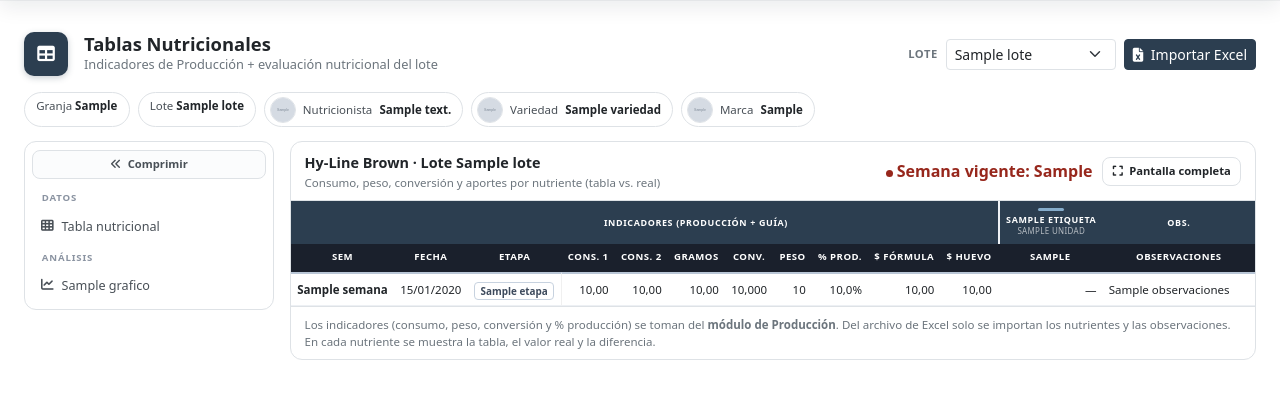
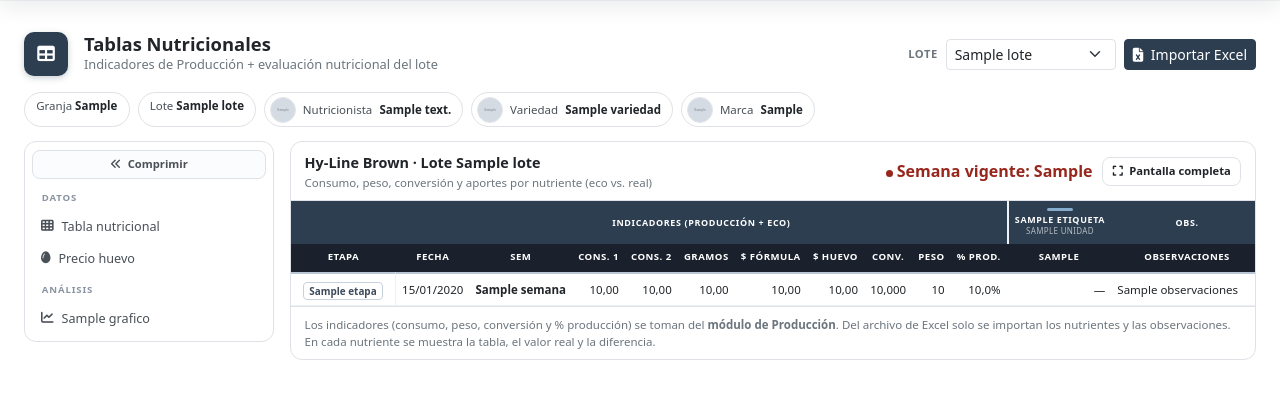
Before and after one commit to sistemas443/Proyecto_Union, a Flask app: template templates/planta_alimentos/tablas_nutricionales.html in a window 1280 px wide. Shown: the part 60-459 px from the top of the page. Run offline with Flask 3, Linux system fonts and the light colour scheme; the template is opened without the code that fills it: most values are stand-ins (such as "Sample title", 1, 10 or a date in 2020); grey boxes marked "Sample" are stand-in pictures; some libraries are stand-ins or nearby versions.

Commit message:
Tablas Nutricionales: Eco, consumos base, precio huevo, orden Excel y formulas

```diff
--- a/routes/planta_alimentos/tablas_nutricionales.py
+++ b/routes/planta_alimentos/tablas_nutricionales.py
@@ -26,13 +26,14 @@ def vista():
     datos = TablaNutricional.obtener_datos_lote(lote) if lote else None
 
     vista = (request.args.get('vista') or 'datos').strip()
-    if vista not in ('datos', 'analisis'):
+    if vista not in ('datos', 'analisis', 'precio_huevo'):
         vista = 'datos'
     grafico = (request.args.get('grafico') or 'peso_consumo').strip()
     if grafico not in [g['codigo'] for g in GRAFICOS]:
         grafico = GRAFICOS[0]['codigo']
 
     chart = TablaNutricional.datos_grafico(datos, grafico) if (datos and vista == 'analisis') else None
+    precios_huevo = TablaNutricional.precios_huevo(lote) if (lote and vista == 'precio_huevo') else None
 
     return render_template(
         'planta_alimentos/tablas_nutricionales.html',
@@ -47,6 +48,7 @@ def vista():
         grafico=grafico,
         graficos=GRAFICOS,
         chart=chart,
+        precios_huevo=precios_huevo,
     )
 
 
--- a/templates/planta_alimentos/tablas_nutricionales.html
+++ b/templates/planta_alimentos/tablas_nutricionales.html
@@ -5,6 +5,7 @@
 {% macro num0(v) %}{% if v is none or v == '' %}—{% else %}{{ "{:,.0f}".format(v|float).replace(',', 'X').replace('.', ',').replace('X', '.') }}{% endif %}{% endmacro %}
 {% macro num1(v) %}{% if v is none or v == '' %}—{% else %}{{ "{:,.1f}".format(v|float).replace(',', 'X').replace('.', ',').replace('X', '.') }}{% endif %}{% endmacro %}
 {% macro num3(v) %}{% if v is none or v == '' %}—{% else %}{{ "{:,.3f}".format(v|float).replace(',', 'X').replace('.', ',').replace('X', '.') }}{% endif %}{% endmacro %}
+{% macro num5(v) %}{% if v is none or v == '' %}—{% else %}{{ "{:,.5f}".format(v|float).replace(',', 'X').replace('.', ',').replace('X', '.') }}{% endif %}{% endmacro %}
 
 {% block head %}
 {% include 'planta_alimentos/_design_system.html' %}
@@ -65,6 +66,7 @@
   .tn-table {
     border-collapse: separate; border-spacing: 0; width: 100%;
     font-size: .72rem; font-variant-numeric: tabular-nums;
+    --tn-etapa-ancho: 105px;
   }
   .tn-table thead th {
     position: sticky; top: 0; z-index: 3;
@@ -75,14 +77,20 @@
   .tn-table thead tr.grupo th { background: #2c3e50; font-size: .56rem; letter-spacing: .07em; }
   .tn-table thead tr.grupo th { top: 0; z-index: 4; }
   .tn-table thead tr:not(.grupo) th { top: var(--tn-head-grupo, 34px); z-index: 3; }
-  .tn-table thead th.tn-sem { z-index: 5; left: 0; }
+  .tn-table thead th.tn-sem { z-index: 5; left: var(--tn-etapa-ancho, 105px); }
+  .tn-table thead th.tn-etapa-sticky {
+    position: sticky; left: 0; z-index: 6;
+    width: var(--tn-etapa-ancho, 105px); min-width: var(--tn-etapa-ancho, 105px);
+    max-width: var(--tn-etapa-ancho, 105px);
+  }
+  .tn-table thead tr.grupo th.tn-etapa-sticky { background: #2c3e50; }
   .tn-table td {
     padding: .3rem .38rem; border-bottom: 1px solid #edf0f4;
     text-align: right; white-space: nowrap;
   }
   .tn-table td.tn-txt { text-align: left; }
   .tn-table td.tn-sem {
-    position: sticky; left: 0; z-index: 2; background: #fff;
+    position: sticky; left: var(--tn-etapa-ancho, 105px); z-index: 3; background: #fff;
     text-align: center; font-weight: 700; color: var(--text-primary);
   }
   .tn-table tbody tr:nth-child(even) td { background: #fafbfd; }
@@ -201,6 +209,10 @@
     background: var(--stage-fuerte) !important;
     vertical-align: middle !important;
     text-align: center;
+    position: sticky; left: 0; z-index: 2;
+    width: var(--tn-etapa-ancho, 105px);
+    min-width: var(--tn-etapa-ancho, 105px);
+    max-width: var(--tn-etapa-ancho, 105px);
     border-right: 1px solid rgba(0, 0, 0, .06);
     border-left: 3px solid var(--stage-borde);
     font-weight: 700;
@@ -210,6 +222,12 @@
   .tn-table tbody tr.tn-stage:hover td.tn-sem { background: var(--stage-fuerte) !important; }
   .tn-table tbody tr.tn-stage:hover td.tn-guia { background: var(--stage-guia) !important; }
   .tn-table td.tn-col-core { border-right: 1px solid #e6eaf0; }
+
+  /* Tabla de precio huevo */
+  .tn-precio th, .tn-precio td { white-space: nowrap; }
+  .tn-precio thead th { top: 0 !important; }
+  .tn-precio th:first-child, .tn-precio td:first-child { width: 55px; text-align: center; }
+  .tn-precio th:nth-child(2), .tn-precio td:nth-child(2) { width: 105px; }
 
   /* Semana vigente: conserva el color de su etapa y se marca con linea vino */
   .tn-table tbody tr.tn-fila-actual td.tn-sem {
@@ -414,6 +432,10 @@
         href="{{ url_for('tablas_nutricionales.vista', lote=lote, vista='datos') }}">
         <i class="fas fa-table-cells"></i> <span class="tn-rail-txt">Tabla nutricional</span>
       </a>
+      <a class="{% if vista == 'precio_huevo' %}act{% endif %}" title="Precio huevo"
+        href="{{ url_for('tablas_nutricionales.vista', lote=lote, vista='precio_huevo') }}">
+        <i class="fas fa-egg"></i> <span class="tn-rail-txt">Precio huevo</span>
+      </a>
       <div class="tn-h">ANÁLISIS</div>
       {% for g in graficos %}
       <a class="{% if vista == 'analisis' and grafico == g.codigo %}act{% endif %}" title="{{ g.titulo }}"
@@ -424,12 +446,58 @@
     </aside>
 
     <div class="tn-main">
-      {% if vista == 'analisis' and chart %}
+      {% if vista == 'precio_huevo' %}
+      <div class="tn-card">
+        <div class="tn-card-head">
+          <div>
+            <div class="t">Datos Precio Huevo · Lote {{ lote }}</div>
+            <div class="s">Consumo, producción y precio de la dieta por semana</div>
+          </div>
+          <div class="tn-chart-tools">
+            <span class="tn-leyenda-edicion">Precio huevo = (consumo kg × precio dieta) / producción huevos</span>
+          </div>
+        </div>
+        <div class="tn-scroll">
+          <table class="tn-table tn-precio">
+            <thead>
+              <tr>
+                <th>Sem</th>
+                <th>Fecha</th>
+                <th>Consumo kg semanal</th>
+                <th>Producción huevos semanal</th>
+                <th>Precio dieta</th>
+                <th>Precio huevo</th>
+              </tr>
+            </thead>
+            <tbody>
+              {% for p in precios_huevo or [] %}
+              <tr>
+                <td>{{ p.semana }}</td>
+                <td class="tn-txt">{{ p.fecha.strftime('%d/%m/%Y') if p.fecha else '—' }}</td>
+                <td>{{ num0(p.consumo_kg) }}</td>
+                <td>{{ num0(p.produccion_huevos) }}</td>
+                <td>{{ num(p.precio_dieta) }}</td>
+                <td>{{ num(p.precio_huevo) }}</td>
+              </tr>
+              {% else %}
+              <tr>
+                <td colspan="6" class="tn-vacio">No hay datos de producción para este lote.</td>
+              </tr>
+              {% endfor %}
+            </tbody>
+          </table>
+        </div>
+        <div class="tn-nota">
+          El consumo y la producción salen del módulo de Producción. El precio de la dieta sale de Tablas Nutricionales.
+          El precio por huevo se calcula con la fórmula del Excel <b>Datos Precio Huevo</b>.
+        </div>
+      </div>
+      {% elif vista == 'analisis' and chart %}
       <div class="tn-card" id="tnChartCard">
         <div class="tn-card-head">
           <div>
             <div class="t">{{ chart.titulo }} · Lote {{ lote }}</div>
-            <div class="s">Guía vs. real por semana de vida</div>
+            <div class="s">Eco vs. real por semana de vida</div>
           </div>
           <div class="tn-chart-tools">
             {% if datos.semana_actual %}
@@ -755,7 +823,7 @@
         <div class="tn-card-head">
           <div>
             <div class="t">Hy-Line Brown · Lote {{ lote }}</div>
-            <div class="s">Consumo, peso, conversión y aportes por nutriente (tabla vs. real)</div>
+            <div class="s">Consumo, peso, conversión y aportes por nutriente (eco vs. real)</div>
           </div>
           <div class="tn-chart-tools">
             {% if puede_editar %}<span class="tn-leyenda-edicion">Haga clic en un valor para editarlo</span>{% endif %}
@@ -772,8 +840,8 @@
           <table class="tn-table" data-lote="{{ lote }}">
             <thead>
               <tr class="grupo">
-                <th class="tn-sem"></th>
-                <th colspan="10">Indicadores (Producción + guía)</th>
+                <th class="tn-etapa-sticky"></th>
+                <th colspan="10">Indicadores (Producción + eco)</th>
                 {% for codigo, etiqueta, unidad, subs in columnas %}
                 <th colspan="{{ subs|length }}" class="tn-grupo tn-a{{ loop.index0 % 6 }}{{ ' tn-par' if loop.index0 % 2 }}">
                   <span class="tn-barra"></span>
@@ -784,17 +852,17 @@
                 <th>Obs.</th>
               </tr>
               <tr>
+                <th class="tn-etapa-sticky">Etapa</th>
+                <th>Fecha</th>
                 <th class="tn-sem">Sem</th>
-                <th>Fecha</th>
-                <th>Etapa</th>
                 <th>Cons. 1</th>
                 <th>Cons. 2</th>
                 <th>Gramos</th>
+                <th>$ Fórmula</th>
+                <th>$ Huevo</th>
                 <th>Conv.</th>
                 <th>Peso</th>
                 <th>% Prod.</th>
-                <th>$ Fórmula</th>
-                <th>$ Huevo</th>
                 {% for codigo, etiqueta, unidad, subs in columnas %}
                 {% for clave, etiqueta_sub in subs %}
                 <th class="{% if clave in ('tabla', 'tabla_min', 'tabla_sup') %}tn-th-guia{% endif %}">{{ etiqueta_sub }}</th>
@@ -807,17 +875,21 @@
               {% for s in datos.semanas %}
               <tr data-semana="{{ s.semana }}"
                 class="tn-stage tn-stage-{{ s.etapa_clase }} {% if s.fin_etapa %}tn-etapa-fin {% endif %}{% if s.es_actual %}tn-fila-actual{% endif %}">
-                <td class="tn-sem">{{ s.semana }}{% if s.es_actual %}<span class="tn-actual-dot" title="Semana vigente"></span>{% endif %}</td>
-                <td class="tn-txt">{{ s.fecha.strftime('%d/%m/%Y') if s.fecha else '—' }}</td>
                 {% if s.etapa_rowspan %}
                 <td class="tn-txt tn-etapa-cell{% if s.etapa_cierra %} tn-etapa-cell-fin{% endif %}" rowspan="{{ s.etapa_rowspan }}">
                   <span class="tn-etapa">{{ s.etapa }}</span>
                 </td>
                 {% endif %}
+                <td class="tn-txt">{{ s.fecha.strftime('%d/%m/%Y') if s.fecha else '—' }}</td>
+                <td class="tn-sem">{{ s.semana }}{% if s.es_actual %}<span class="tn-actual-dot" title="Semana vigente"></span>{% endif %}</td>
                 <td>{{ num(s.extras.get('consumo1')) }}</td>
                 <td>{{ num(s.extras.get('consumo2')) }}</td>
                 <td class="{% if puede_editar %}tn-edit{% endif %}" data-campo="core.gramos"
                   {% if puede_editar %}contenteditable="true"{% endif %}>{{ num(s.consumo) }}</td>
+                <td class="{% if puede_editar %}tn-edit{% endif %}" data-campo="core.precio_formula"
+                  {% if puede_editar %}contenteditable="true"{% endif %}>{{ num(s.precio_formula) }}</td>
+                <td class="{% if puede_editar %}tn-edit{% endif %}" data-campo="core.costo_huevo"
+                  {% if puede_editar %}contenteditable="true"{% endif %}>{{ num(s.costo_huevo_mostrar) }}</td>
                 <td class="{% if puede_editar %}tn-edit{% endif %}" data-campo="core.conversion"
                   {% if puede_editar %}contenteditable="true"{% endif %}>{{ num3(s.conversion) }}</td>
                 <td class="{% if puede_editar %}tn-edit{% endif %}" data-campo="core.peso"
@@ -826,16 +898,12 @@
                   data-porcentaje="1" {% if puede_editar %}contenteditable="true"{% endif %}>
                   {% if s.produccion is not none %}{{ num1(s.produccion) }}%{% else %}—{% endif %}
                 </td>
-                <td class="{% if puede_editar %}tn-edit{% endif %}" data-campo="core.precio_formula"
-                  {% if puede_editar %}contenteditable="true"{% endif %}>{{ num(s.precio_formula) }}</td>
-                <td class="{% if puede_editar %}tn-edit{% endif %}" data-campo="core.costo_huevo"
-                  {% if puede_editar %}contenteditable="true"{% endif %}>{{ num(s.costo_huevo_mostrar) }}</td>
                 {% for codigo, etiqueta, unidad, subs in columnas %}
                 {% set n = s.nutrientes.get(codigo) or {} %}
                 {% for clave, etiqueta_sub in subs %}
                 <td data-campo="{{ codigo }}.{{ clave }}"
                   class="{% if clave in ('tabla', 'tabla_min', 'tabla_sup') %}tn-guia {% endif %}{% if clave in subs_editables and puede_editar %}tn-edit {% endif %}{% if clave == 'dif' and n.get('dif') is not none %}{{ 'tn-dif-neg' if n.get('dif') < 0 else 'tn-dif-pos' }}{% endif %}"
-                  {% if clave in subs_editables and puede_editar %}contenteditable="true"{% endif %}>{{ num(n.get(clave)) }}</td>
+                  {% if clave in subs_editables and puede_editar %}contenteditable="true"{% endif %}>{% if clave == 'formu' %}{% if n.get('formu') is none %}—{% elif codigo == 'proteina' %}{{ num(n.get('formu') * 100) }}%{% elif codigo == 'calcio' %}{{ num(n.get('formu')) }}{% elif codigo in ('energia', 'energia_max') %}{{ num0(n.get('formu')) }}{% else %}{{ num3(n.get('formu') * 100) }}%{% endif %}{% else %}{{ num(n.get(clave)) }}{% endif %}</td>
                 {% endfor %}
                 {% endfor %}
                 <td class="tn-txt tn-col-obs {% if puede_editar %}tn-edit{% endif %}" data-campo="observaciones"
@@ -911,16 +979,29 @@
         if (!isFinite(n)) return '—';
         const campo = celda ? celda.dataset.campo : '';
         const esPorcentaje = celda && celda.dataset.porcentaje;
-        if (esPorcentaje && Math.abs(n) <= 1) n *= 100;
+        let sufijo = '';
         let decimales = 2;
         if (campo === 'core.peso') decimales = 0;
         else if (campo === 'core.conversion') decimales = 3;
-        else if (esPorcentaje) decimales = 1;
+        else if (campo && campo.endsWith('.formu')) {
+          const code = campo.split('.')[0];
+          if (code === 'calcio') decimales = 2;
+          else if (code === 'energia' || code === 'energia_max') decimales = 0;
+          else {
+            n *= 100;
+            decimales = code === 'proteina' ? 2 : 3;
+            sufijo = '%';
+          }
+        } else if (esPorcentaje) {
+          if (Math.abs(n) <= 1) n *= 100;
+          decimales = 1;
+          sufijo = '%';
+        }
         const texto = n.toLocaleString('es-CO', {
           minimumFractionDigits: decimales,
           maximumFractionDigits: decimales
         });
-        return esPorcentaje ? texto + '%' : texto;
+        return texto + sufijo;
       }
 
       function pintarObs(celda, texto) {
```
Also changed, not shown: models/planta_alimentos/tablas_nutricionales.py (+93 -10 lines).
